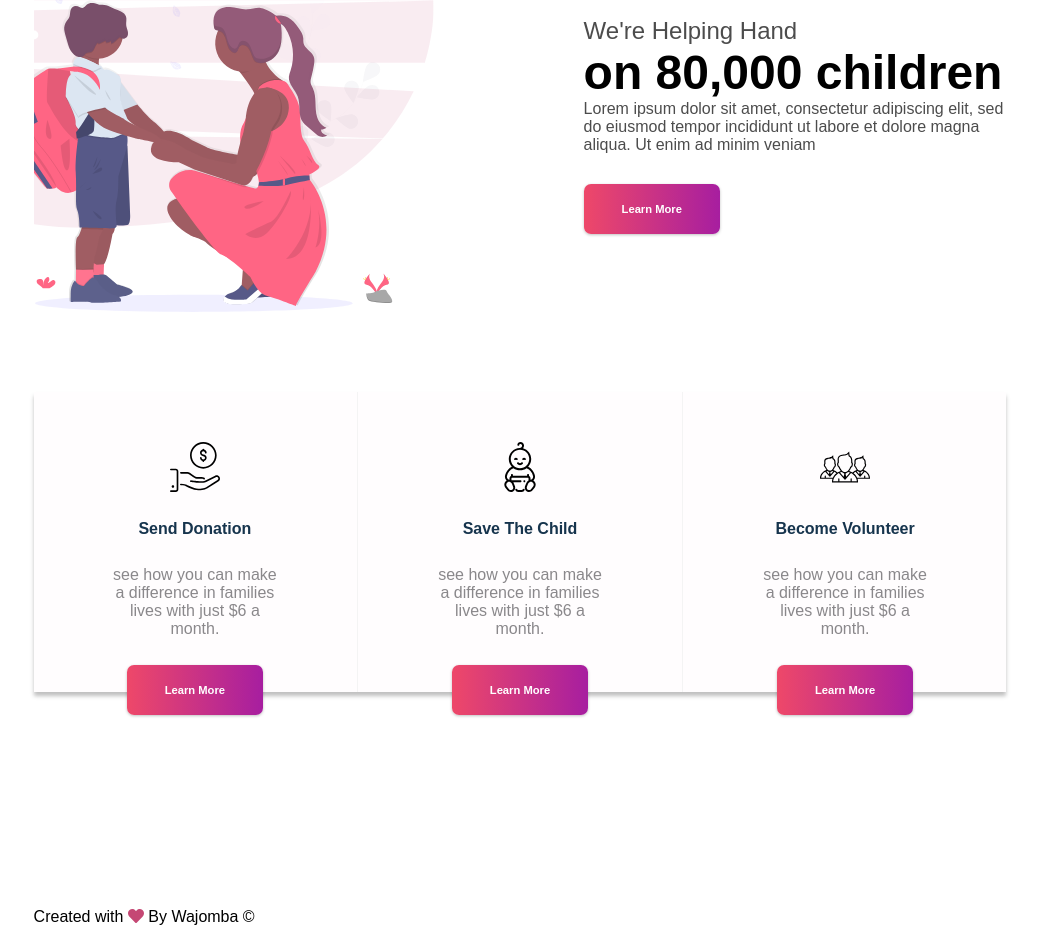
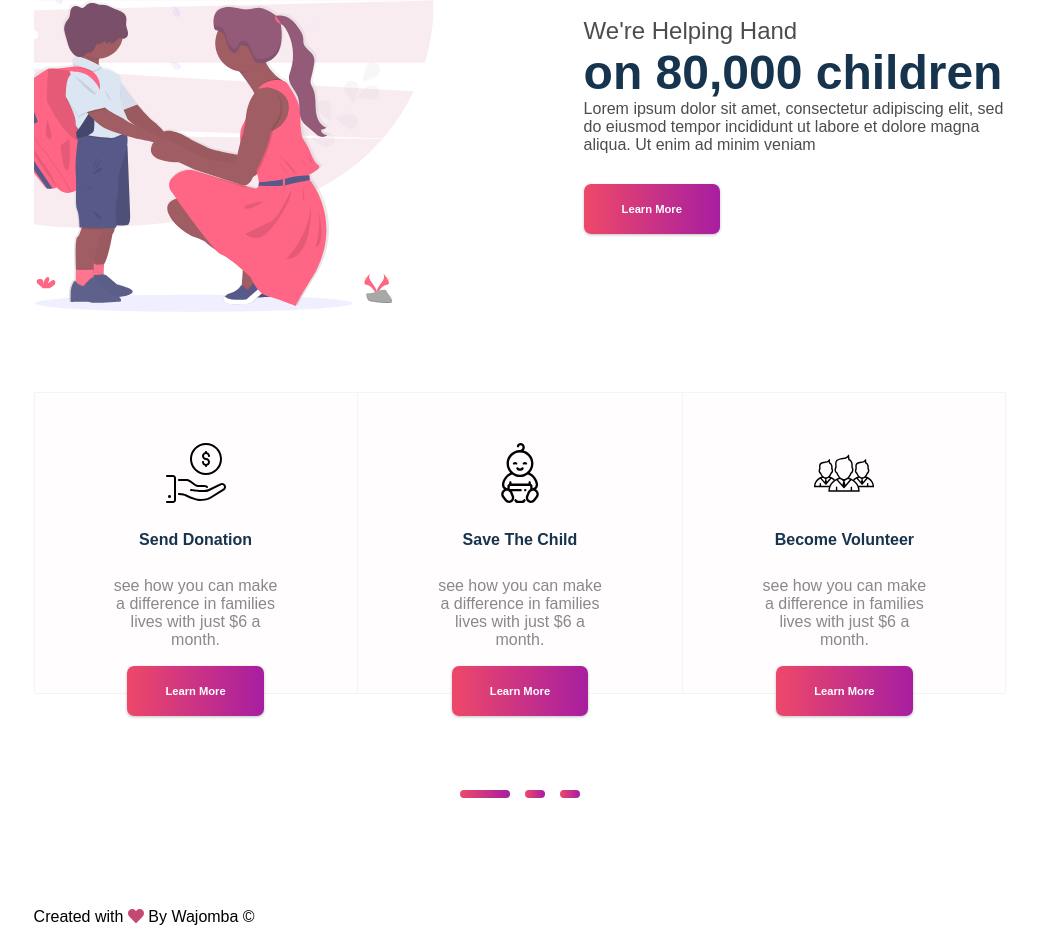
Before and after one commit to younggeeks/childcare-UII, a Gatsby site: page / in a window 1280 px wide. Shown: the part 1041-1983 px from the top of the page, without its empty margins (120-1159 px from the left). Built offline with nearby package versions, Linux system fonts and the light colour scheme; Gatsby itself is replaced by a stand-in of ours.

Commit message:
add bars in the card section

```diff
--- a/src/components/cards/Card.js
+++ b/src/components/cards/Card.js
@@ -55,6 +55,12 @@ const Cards = () => {
             </PrimaryBtn>
           </div>
         </div>
+        <div className='cards__bars'>
+            <div className='cards__bar-1 background-gradient'></div>
+            <div className='cards__bar-2 background-gradient'></div>
+            <div className='cards__bar-3 background-gradient'></div>
+
+        </div>
       </div>
     </Fragment>
   )
--- a/src/components/cards/cards.scss
+++ b/src/components/cards/cards.scss
@@ -1,5 +1,4 @@
 .cards {
-
   height: 500px;
 
   &__container {
@@ -7,7 +6,7 @@
     height: 300px;
     margin-top: 17px;
     background: rgba(253, 235, 239, 0.1);
-        box-shadow: 0px 4px 4px rgba(0, 0, 0, 0.25);
+    border: solid 1px rgba(244, 244, 244, 1);
     justify-content: space-around;
   }
 
@@ -18,47 +17,44 @@
     flex-direction: column;
     align-items: center;
     position: relative;
+    transition: 0.2s ease-in-out;
   }
 
   &__card:hover {
     display: flex;
-        width: 35%;
-        height: 100%;;
+    transform: scale(1.03);
+    height: 100%;
     flex-direction: column;
     align-items: center;
     position: relative;
     background: #fff;
     box-shadow: 0px 4px 4px rgba(0, 0, 0, 0.25);
-
   }
 
   &__icon {
-        height: 50px;
-        width: 50px;
+    height: 60px;
+    width: 60px;
     border-radius: 50%;
     margin-bottom: 28px;
     margin-top: 50px;
-
   }
 
   &__donations-image {
     height: 100%;
     width: 100%;
-        background: url('../../images/donation.svg' ) no-repeat;
+    background: url("../../images/donation.svg") no-repeat;
   }
 
   &__child-image {
     height: 100%;
     width: 100%;
-        background: url('../../images/baby-boy.svg') no-repeat;
-
+    background: url("../../images/baby-boy.svg") no-repeat;
   }
 
   &__volunteer-image {
     height: 100%;
     width: 100%;
-        background: url('../../images/volunteers.svg') no-repeat;
-
+    background: url("../../images/volunteers.svg") no-repeat;
   }
 
   &__title {
@@ -84,4 +80,42 @@
     position: absolute;
     top: 273px;
   }
+
+  &__bars {
+    display: flex;
+    height: 200px;
+    justify-content: center;
+    align-items: center;
   }
+
+  &__bar-1 {
+    display: flex;
+    width: 50px;
+    height: 8px;
+    margin-right: 15px;
+
+    border-radius: 5px;
+  }
+  &__bar-2 {
+    display: flex;
+    width: 20px;
+    height: 8px;
+    margin-right: 15px;
+
+    border-radius: 5px;
+  }
+  &__bar-3 {
+    display: flex;
+    width: 20px;
+    height: 8px;
+    border-radius: 5px;
+  }
+}
+
+.background-gradient {
+  background: linear-gradient(
+    to right,
+    rgba(238, 72, 105, 1),
+    rgba(167, 30, 160, 1)
+  );
+}
--- a/src/components/hero.jsx
+++ b/src/components/hero.jsx
@@ -6,6 +6,7 @@ import PrimaryBtn from "./Button"
 const HeroHeaderText = styled.h1`
   font-size: 300%;
   font-weight: 800;
+  color: #16344d;
 `
 const HeroHeaderDescription = styled.p`
   color: rgba(0, 0, 0, 0.7);
--- a/src/components/mother-child.scss
+++ b/src/components/mother-child.scss
@@ -27,6 +27,7 @@
 .mc-sub-header{
   font-size: 300%;
   font-weight: 800;
+  color: #16344d;
 }
 
 .mc-description{
```
Lines whose indentation alone changed are shown as unchanged.
